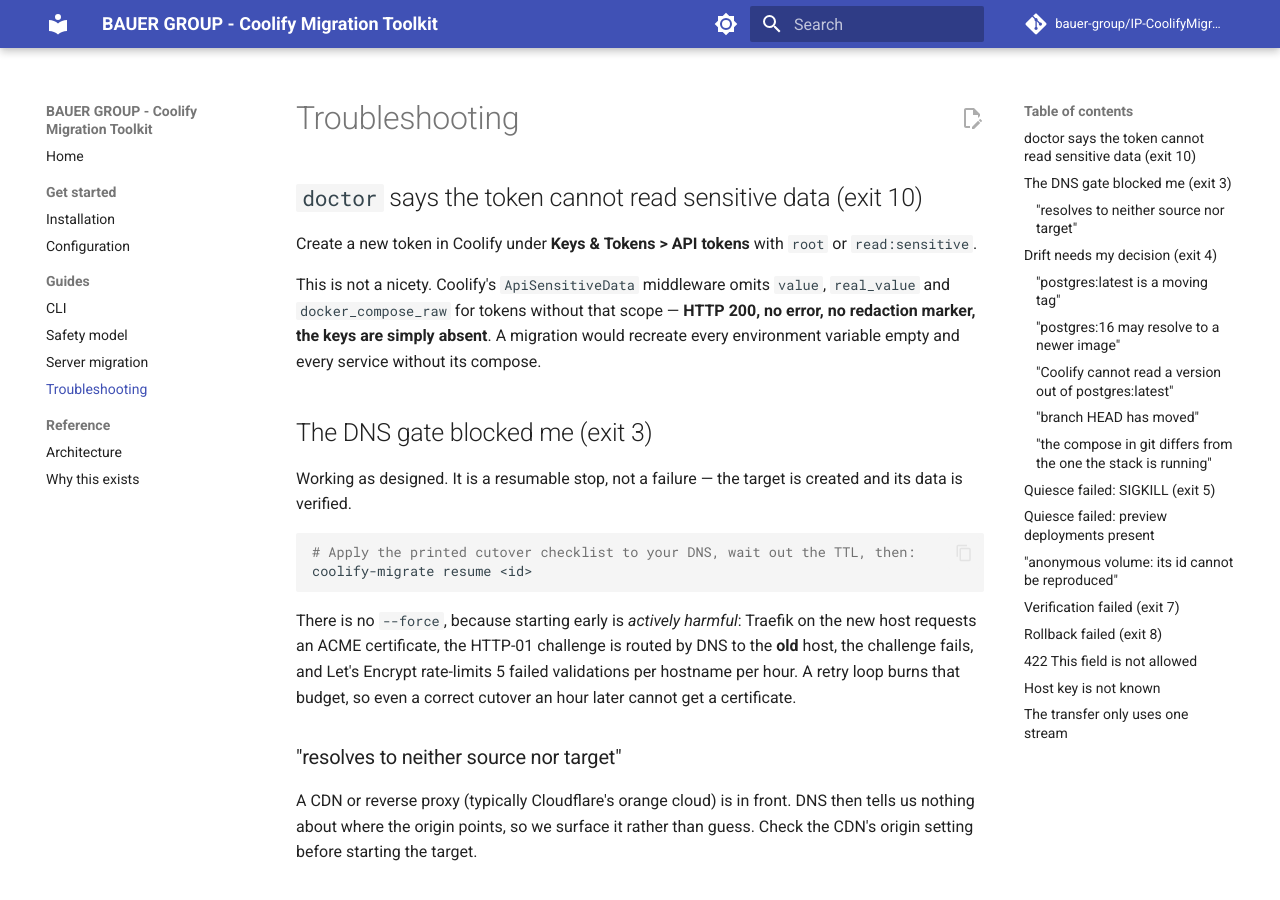
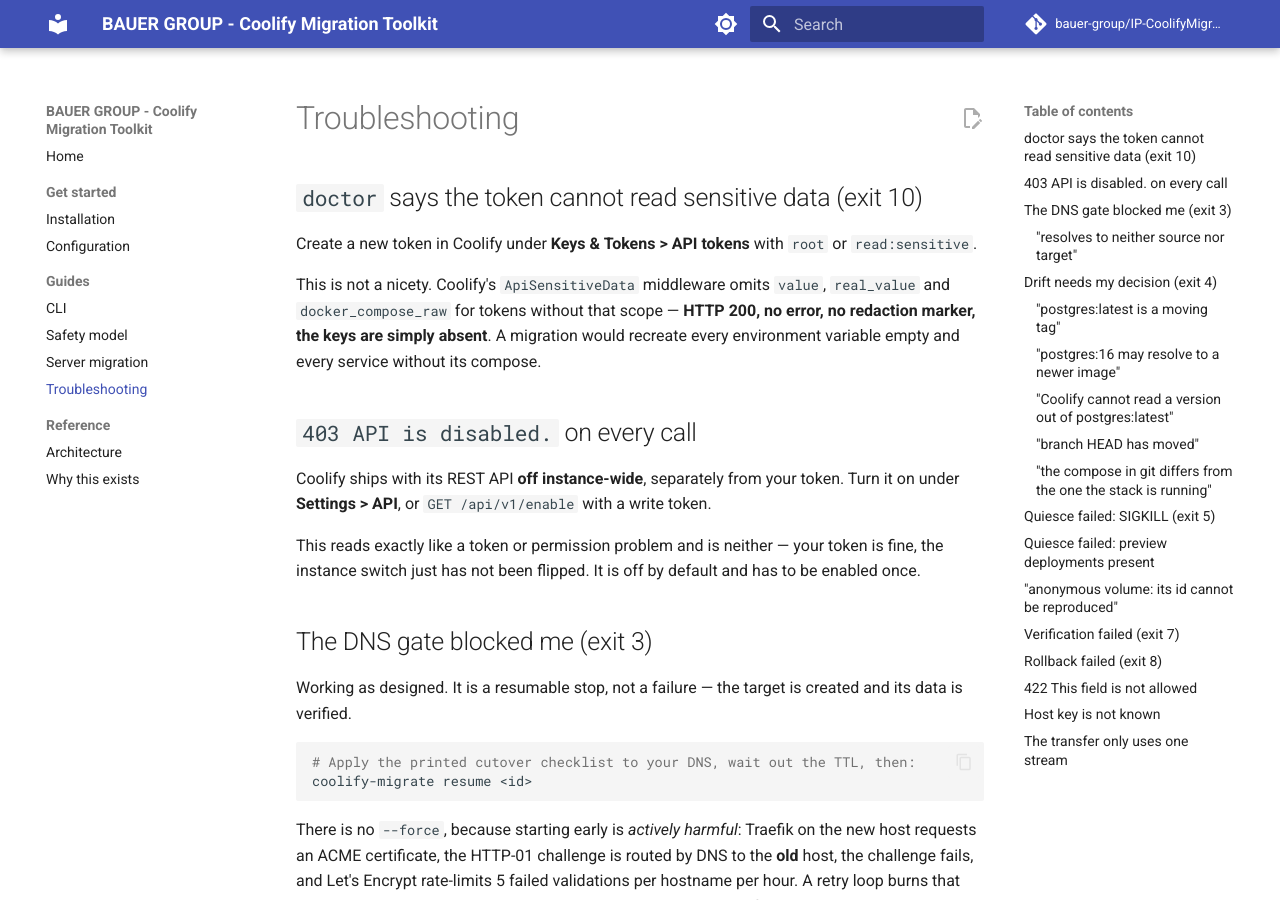
Before and after one commit to bauer-group/IP-CoolifyMigration, an MkDocs documentation site: the page built from docs/troubleshooting.md, in a window 1280 px wide and 900 px high. Built offline with MkDocs 1.6.1 and Material for MkDocs 9.7.7, drawn with Linux system fonts in a browser that asks for light colours; comment, search, counter and statistics services are not loaded.

Commit message:
docs: noted the instance API must be enabled
The token requirement was documented everywhere; the instance-wide API switch was
not. Coolify ships its REST API off by default (Settings > API), separate from
the token, so a first run with a perfectly valid root token still hits
`403 "API is disabled."` — which reads exactly like a token problem. The code
already explains it in an error hint; now installation.md lists it as a
prerequisite, troubleshooting.md has an entry for the 403, and the README note
covers both the switch and the scope.

Found while testing against a real instance, where this 403 was the first thing
that went wrong.

```diff
--- a/docs/troubleshooting.md
+++ b/docs/troubleshooting.md
@@ -9,6 +9,16 @@
 `real_value` and `docker_compose_raw` for tokens without that scope — **HTTP 200,
 no error, no redaction marker, the keys are simply absent**. A migration would
 recreate every environment variable empty and every service without its compose.
+
+## `403 API is disabled.` on every call
+
+Coolify ships with its REST API **off instance-wide**, separately from your
+token. Turn it on under **Settings > API**, or `GET /api/v1/enable` with a write
+token.
+
+This reads exactly like a token or permission problem and is neither — your token
+is fine, the instance switch just has not been flipped. It is off by default and
+has to be enabled once.
 
 ## The DNS gate blocked me (exit 3)
 
```
Also changed, not shown: README.MD (+7 -5 lines), SECURITY.MD (+2 -2 lines), docs/README.template.MD (+6 -4 lines), docs/installation.md (+5 -0 lines).
